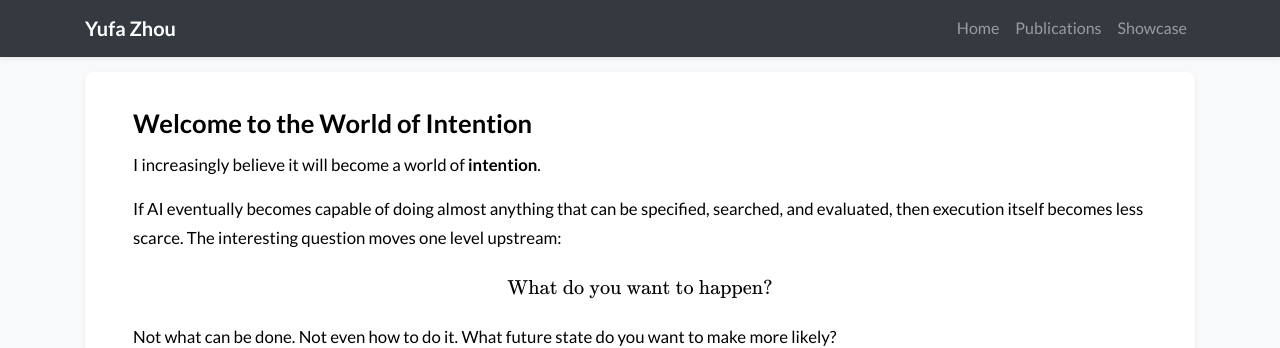
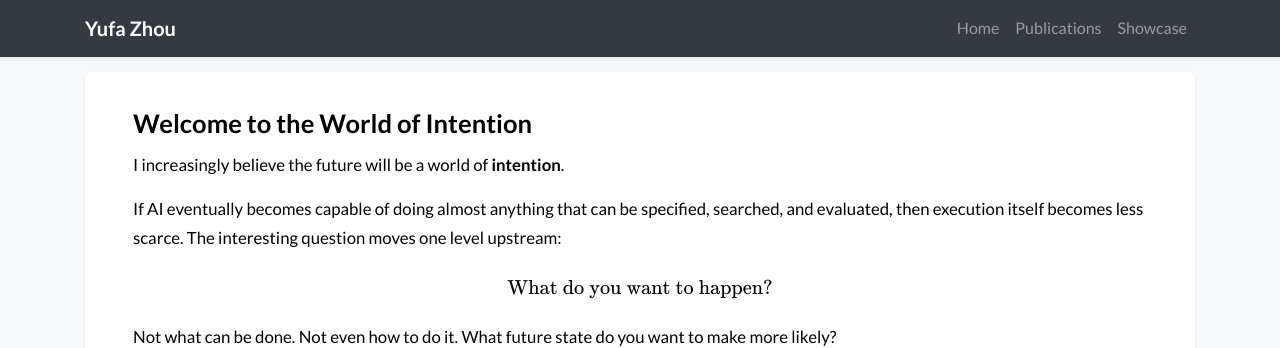
Before and after one commit to MasterZhou1/MasterZhou1.github.io, a Jekyll site: the page built from articles/world-of-intention.md, in a window 1280 px wide and 900 px high. Shown: the top 348 px of the window. Built offline with Jekyll 4.4.1, drawn with Linux system fonts in a browser that asks for light colours; nearby versions of some CDN libraries; a style sheet for code colours, icons or effects is not loaded.

Commit message:
Fix dangling pronoun in the opening line of the intention essay.
Co-authored-by: Cursor <cursoragent@cursor.com>

```diff
--- a/articles/world-of-intention.md
+++ b/articles/world-of-intention.md
@@ -6,7 +6,7 @@ permalink: /articles/world-of-intention/
 
 ## Welcome to the World of Intention
 
-I increasingly believe it will become a world of **intention**.
+I increasingly believe the future will be a world of **intention**.
 
 If AI eventually becomes capable of doing almost anything that can be specified, searched, and evaluated, then execution itself becomes less scarce. The interesting question moves one level upstream:
 
```
